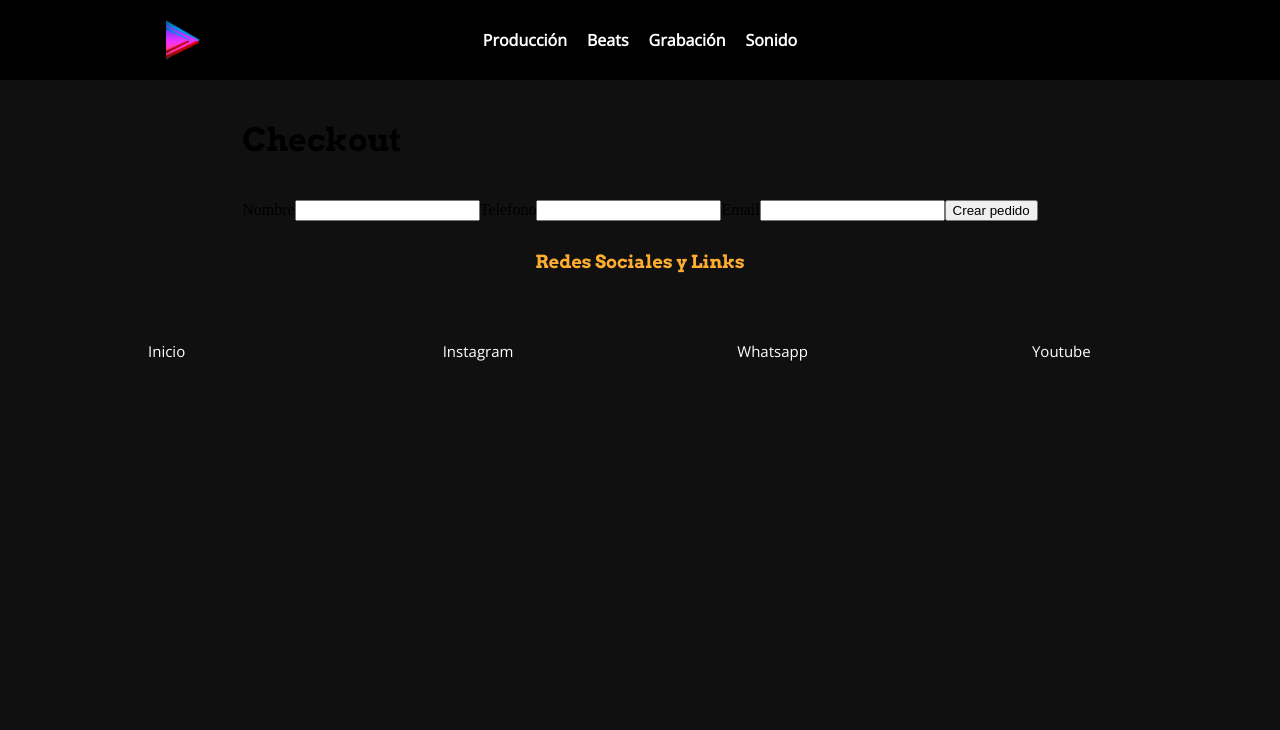
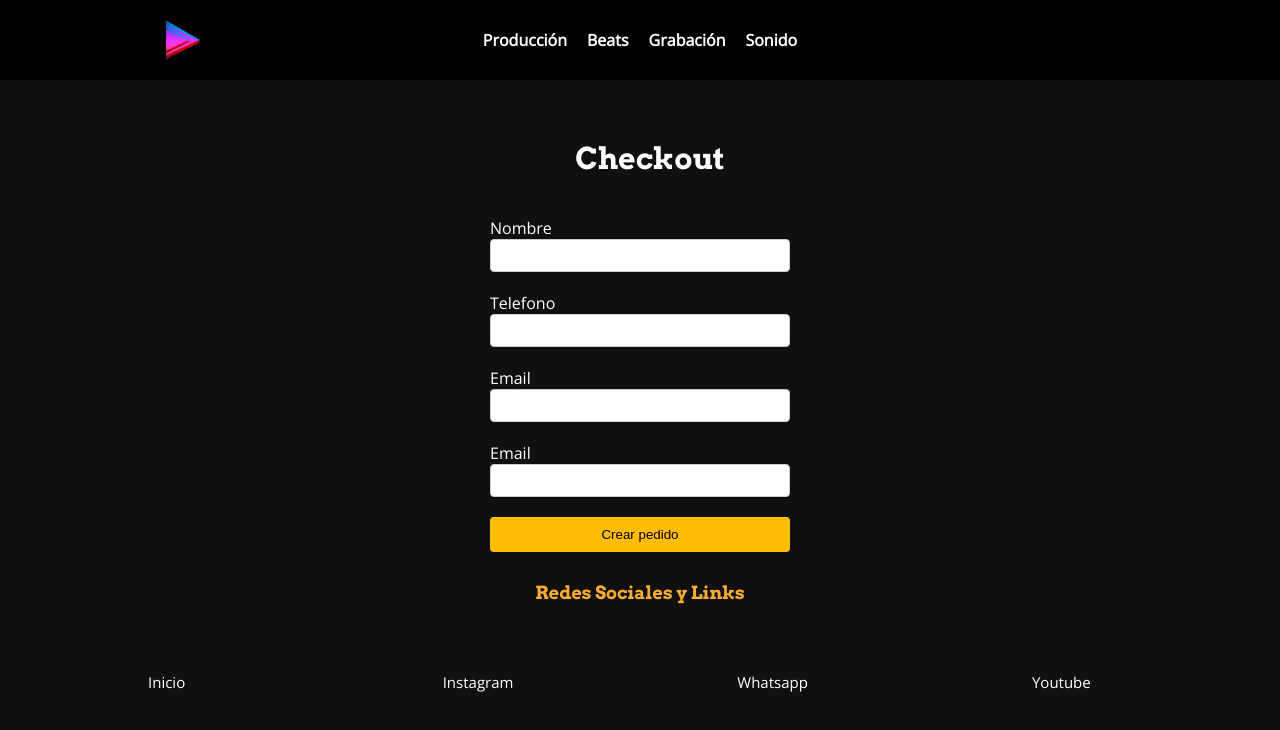
Before and after one commit to Marcelotello20/PF_MarceloTello-ReactJS, a React (Vite) app: page /checkout in a window 1280 px wide. Shown: the top 730 px of the page. Built offline with nearby package versions, Linux system fonts and the light colour scheme.

Commit message:
mejorando visual de Checkout y CheckoutForm e intentando integrar confirmacion de email

```diff
--- a/src/components/Cart/Cart.css
+++ b/src/components/Cart/Cart.css
@@ -8,10 +8,9 @@
 .CartTitle {
     color: white;
     font-family: 'Arvo', sans-serif;
-    font-size: 25px;
+    font-size: 30px;
     margin: 60px 0 40px 20px;
     font-weight: bold;
-
 }
 
 /*COMPONENTE CARRITO*/
--- a/src/components/Checkout/Checkout.css
+++ b/src/components/Checkout/Checkout.css
@@ -1,8 +1,14 @@
+.CheckoutPage {
+   width: 80%;
+}
+
 .CheckoutTitle {
-    width: 80%;
-    font-family: 'Arvo', sans-serif;
-    margin: 40px 0 40px 0;
-
+   color: white;
+   font-family: 'Arvo', sans-serif;
+   font-size: 30px;
+   margin: 60px 0 40px 20px;
+   font-weight: bold;
+   text-align: center;
 }
 
 
--- a/src/components/CheckoutForm/CheckoutForm.css
+++ b/src/components/CheckoutForm/CheckoutForm.css
@@ -0,0 +1,43 @@
+.Container {
+    display: flex;
+    flex-direction: column;
+    align-items: center;
+    justify-content: center;
+    margin-top: 20px;
+}
+
+.Form {
+    display: flex;
+    flex-direction: column;
+    width: 300px;
+}
+
+.Label {
+    font-size: 16px;
+    margin-bottom: 10px;
+    color: white;
+    font-family: 'Open Sans', sans-serif;
+}
+
+.Input {
+    width: 100%;
+    padding: 8px;
+    margin-bottom: 10px;
+    border: 1px solid #ccc;
+    border-radius: 4px;
+    box-sizing: border-box;
+}
+
+.Button {
+    width: 100%;
+    padding: 10px;
+    background-color: #ffbc03;
+    color: rgb(0, 0, 0);
+    border: none;
+    border-radius: 4px;
+    cursor: pointer;
+}
+
+.button:hover {
+    background-color: #0056b3;
+}
--- a/src/components/CheckoutForm/CheckoutForm.jsx
+++ b/src/components/CheckoutForm/CheckoutForm.jsx
@@ -52,6 +52,15 @@ const CheckoutForm = ({ onConfirm }) => {
                     />
                 </label>
                 <label className="Label">
+                    Email
+                    <input
+                    className="Input"
+                    type="text"
+                    value={email}
+                    onChange={ ({ target }) => setEmail(target.value) }
+                    />
+                </label>
+                <label className="LabelButton">
                     <button type="submit" className="Button">Crear pedido</button>
                 </label>
             </form>
```
